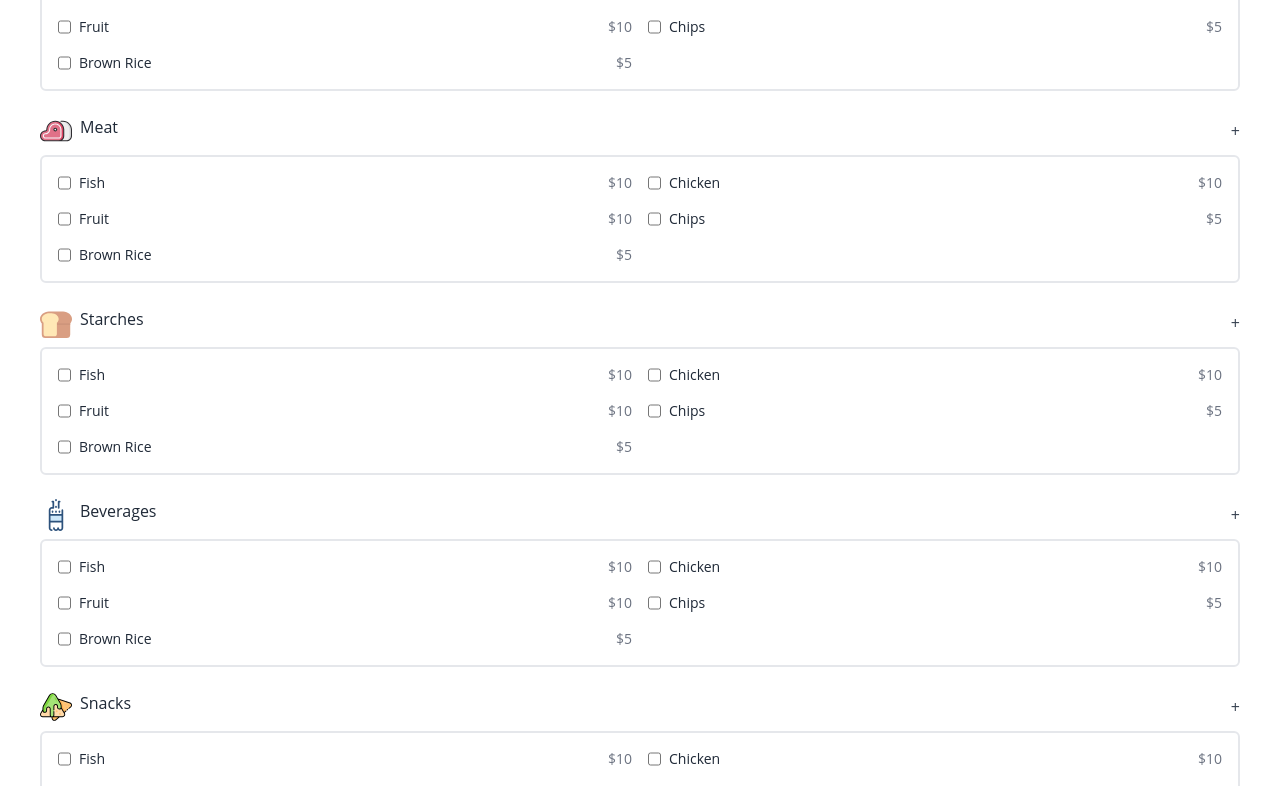
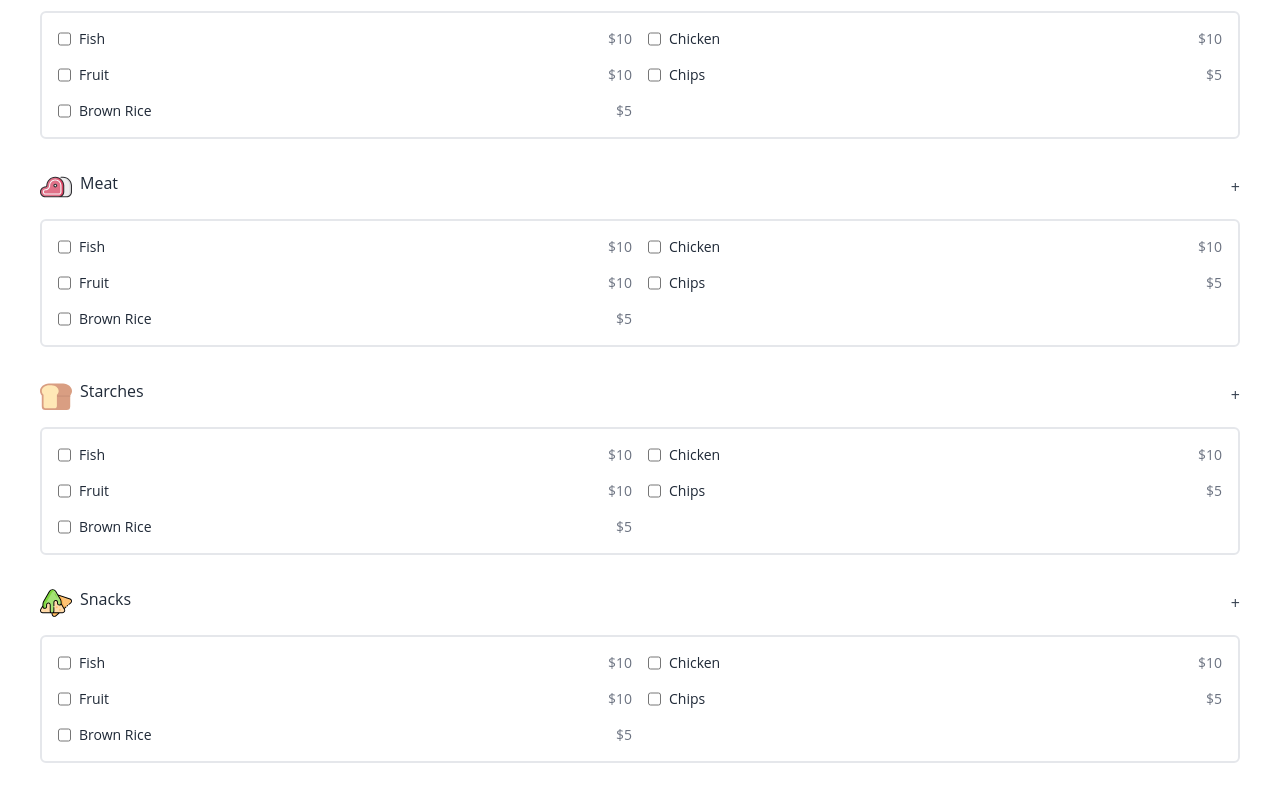
Before and after one commit to michael-duren/full-cart, a React (Vite) app in the folder client/: page /newlist in a window 1280 px wide. Shown: the part 611-1397 px from the top of the page. Built offline with nearby package versions, Linux system fonts and the light colour scheme.

Commit message:
update margin

```diff
--- a/client/src/components/categories/categories.ts
+++ b/client/src/components/categories/categories.ts
@@ -15,8 +15,8 @@ const categories = [
   { category: 'Dairy', icon: Dairy },
   { category: 'Meat', icon: Meat },
   { category: 'Starches', icon: Starches },
+  { category: 'Snacks', icon: Snacks },
   { category: 'Beverages', icon: Beverages },
-  { category: 'Snacks', icon: Snacks },
   { category: 'Spices', icon: Spices },
   { category: 'Condiments', icon: Condiments },
   { category: 'Household', icon: Household },
--- a/client/src/routes/lists/NewList.tsx
+++ b/client/src/routes/lists/NewList.tsx
@@ -31,7 +31,7 @@ export default function NewList() {
                 key={category.category}
                 className="flex items-start  flex-col w-full"
               >
-                <div className="flex justify-between items-center w-full">
+                <div className="flex my-2 justify-between items-center w-full">
                   <div className="flex space-x-2">
                     <div>{<category.icon className="h-8 w-8" />}</div>
                     <h3>{category.category}</h3>
```
